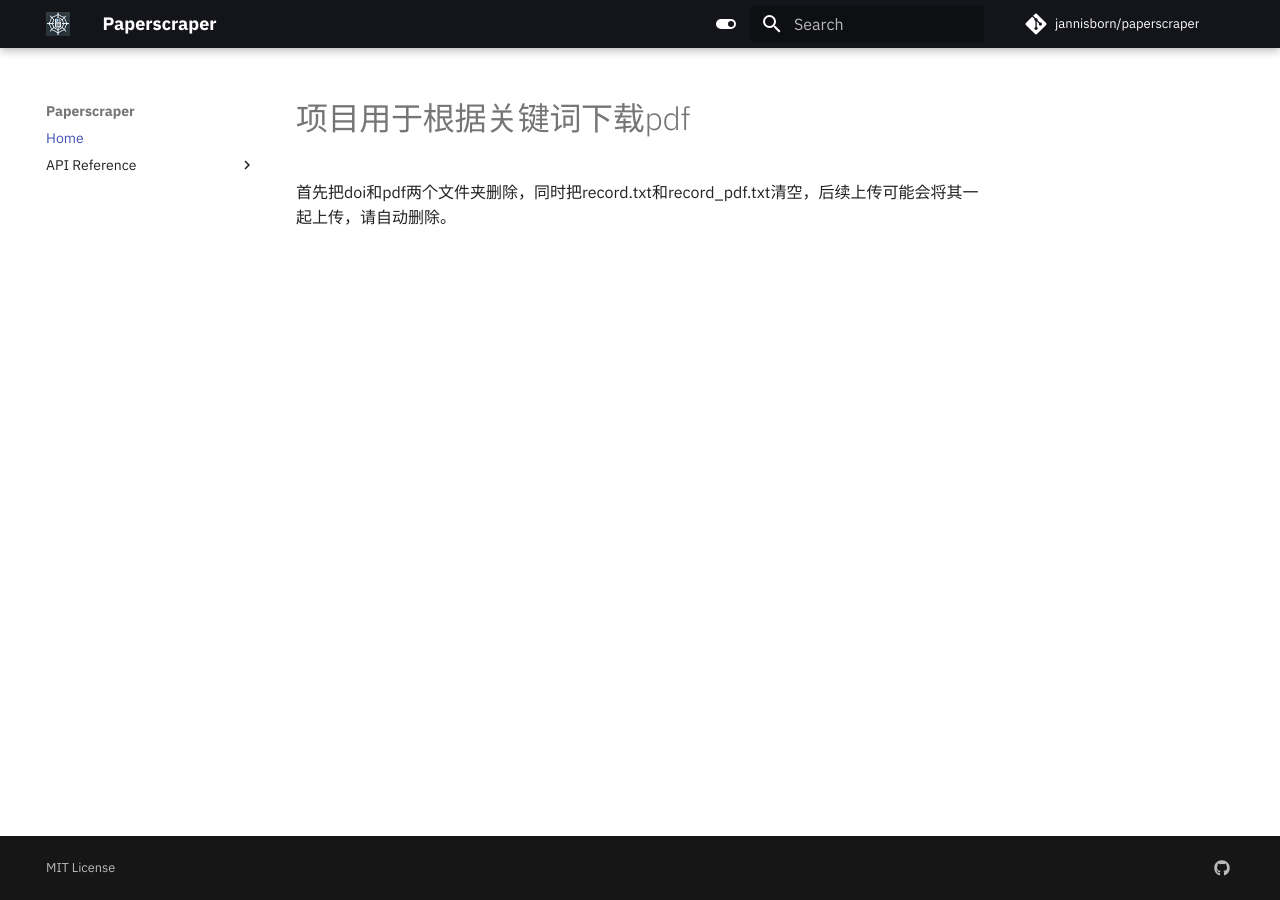
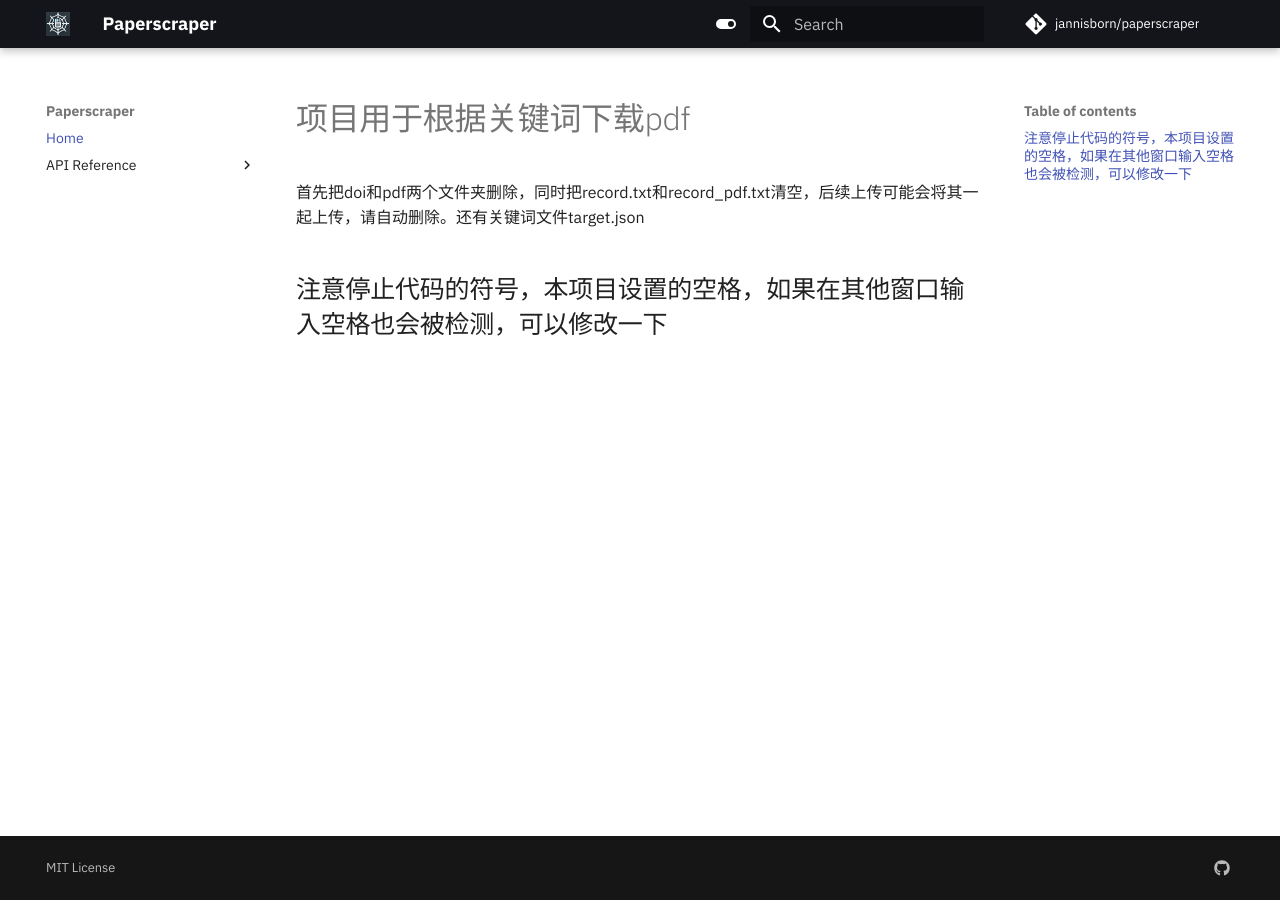
Before and after one commit to fdw666/mypaperscraper, an MkDocs documentation site: the page built from docs/README.md, in a window 1280 px wide. Built offline with MkDocs 1.6.1 and Material for MkDocs 9.7.7, drawn with Linux system fonts in a browser that asks for light colours; comment, search, counter and statistics services are not loaded.

Commit message:
Update README with additional instructions
Added information about target.json and code stop symbol.

```diff
--- a/docs/README.md
+++ b/docs/README.md
@@ -1,2 +1,4 @@
 # 项目用于根据关键词下载pdf
-首先把doi和pdf两个文件夹删除，同时把record.txt和record_pdf.txt清空，后续上传可能会将其一起上传，请自动删除。
+首先把doi和pdf两个文件夹删除，同时把record.txt和record_pdf.txt清空，后续上传可能会将其一起上传，请自动删除。还有关键词文件target.json
+
+## 注意停止代码的符号，本项目设置的空格，如果在其他窗口输入空格也会被检测，可以修改一下
```
